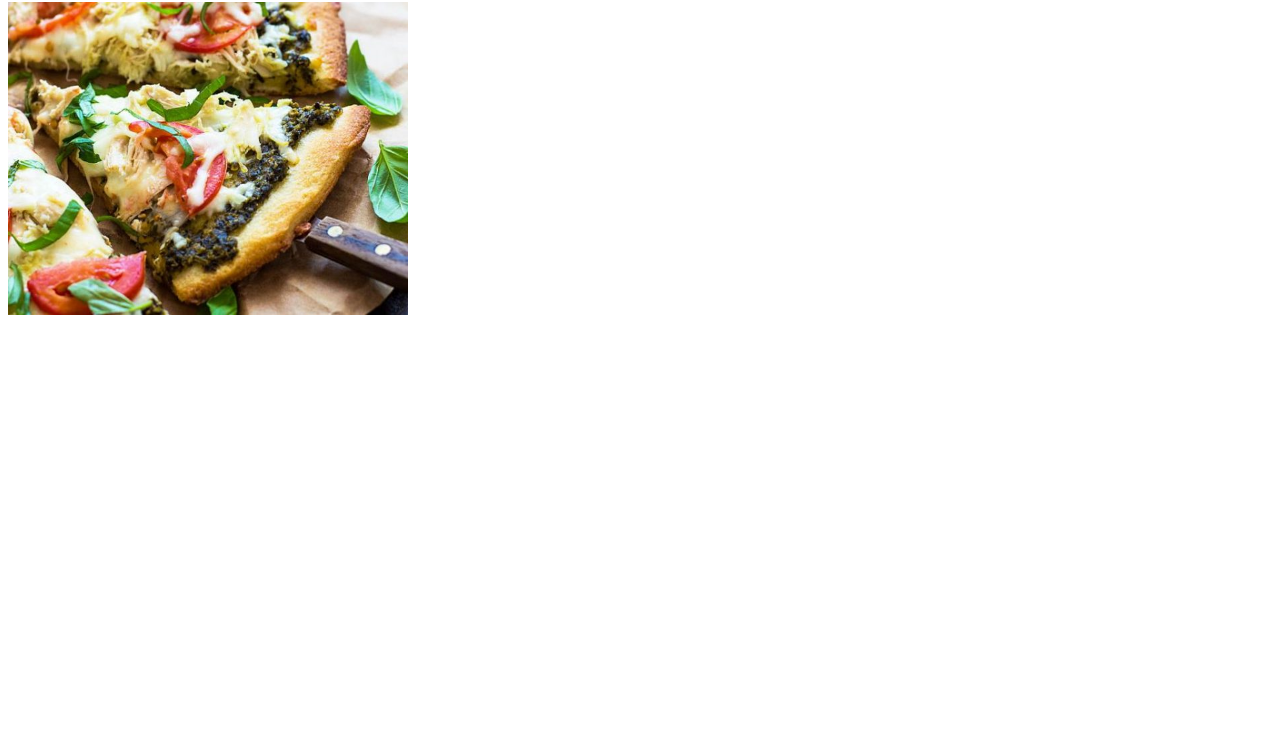
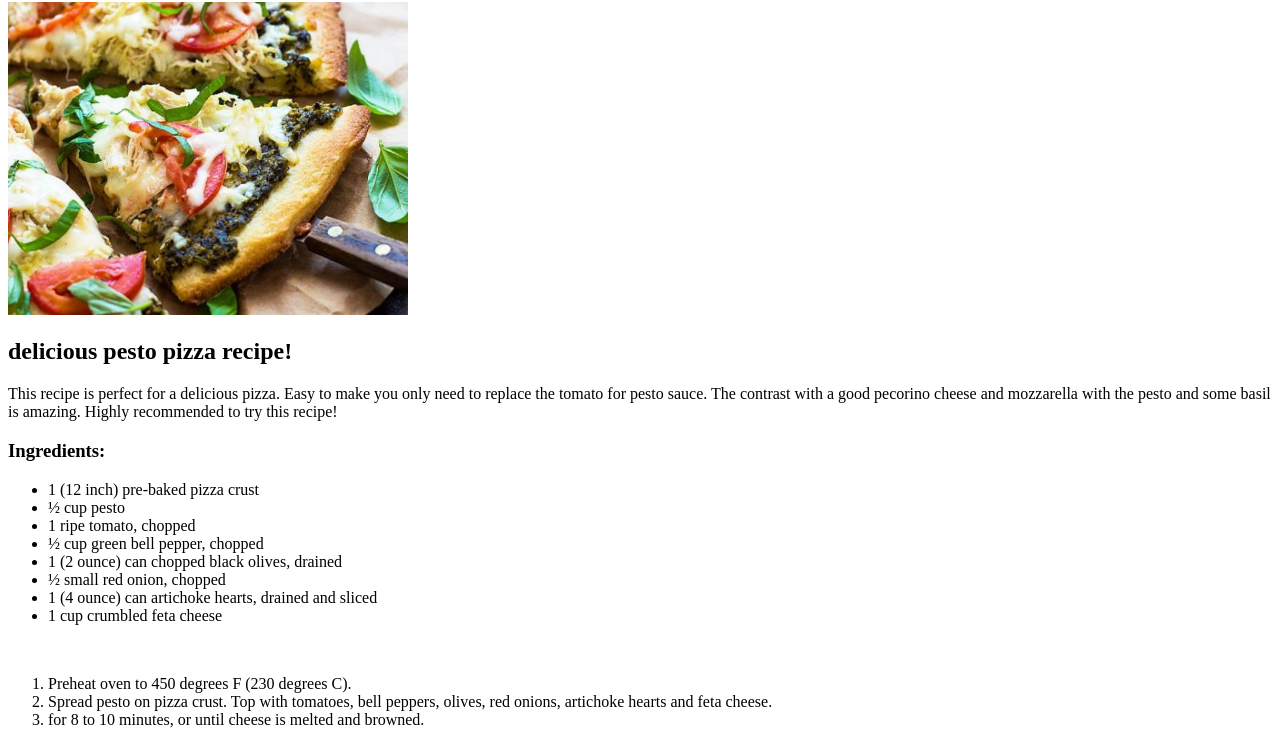
Before and after one commit to Facundosalvarez/odin-recipes, a plain HTML site: page recipes/pizza_pesto.html in a window 1280 px wide. Shown: the part 78-823 px from the top of the page. Before the commit the page ends 800 px from the top, so only its background shows below. Drawn offline with Linux system fonts and the light colour scheme.

Commit message:
Finish pizza pesto page

```diff
--- a/recipes/pizza_pesto.html
+++ b/recipes/pizza_pesto.html
@@ -8,6 +8,33 @@
 </head>
 <body>
     <h1>Pizza Pesto</h1>
-    <img src="../images/PIZZA-1-600x469.jpg" width="400">
+    <img src="../images/PIZZA-1-600x469.jpg" width="400" alt="pesto pizza">
+    <br><h2>delicious pesto pizza recipe!</h2>
+    <p>This recipe is perfect for a delicious pizza.
+        Easy to make you only need to replace the tomato
+        for pesto sauce. The contrast with a good pecorino
+        cheese and mozzarella with the pesto and some basil
+        is amazing. Highly recommended to try this recipe!
+    </p>
+    <h3>Ingredients:</h3>
+    <ul>
+        <li> 1 (12 inch) pre-baked pizza crust </li>
+        <li> ½ cup pesto </li>
+        <li> 1 ripe tomato, chopped </li>
+        <li> ½ cup green bell pepper, chopped</li>
+        <li> 1 (2 ounce) can chopped black olives, drained</li>
+        <li> ½ small red onion, chopped</li>
+        <li> 1 (4 ounce) can artichoke hearts, drained and sliced</li>
+        <li> 1 cup crumbled feta cheese </li>
+    </ul>
+    <br>
+    <ol>
+        <li>Preheat oven to 450 degrees F (230 degrees C).</li>
+        <li>Spread pesto on pizza crust. Top with tomatoes, bell peppers, olives, red onions, artichoke hearts and feta cheese.</li>
+        <li>for 8 to 10 minutes, or until cheese is melted and browned.</li>
+
+
+    </ol>
+
 </body>
 </html>
```
